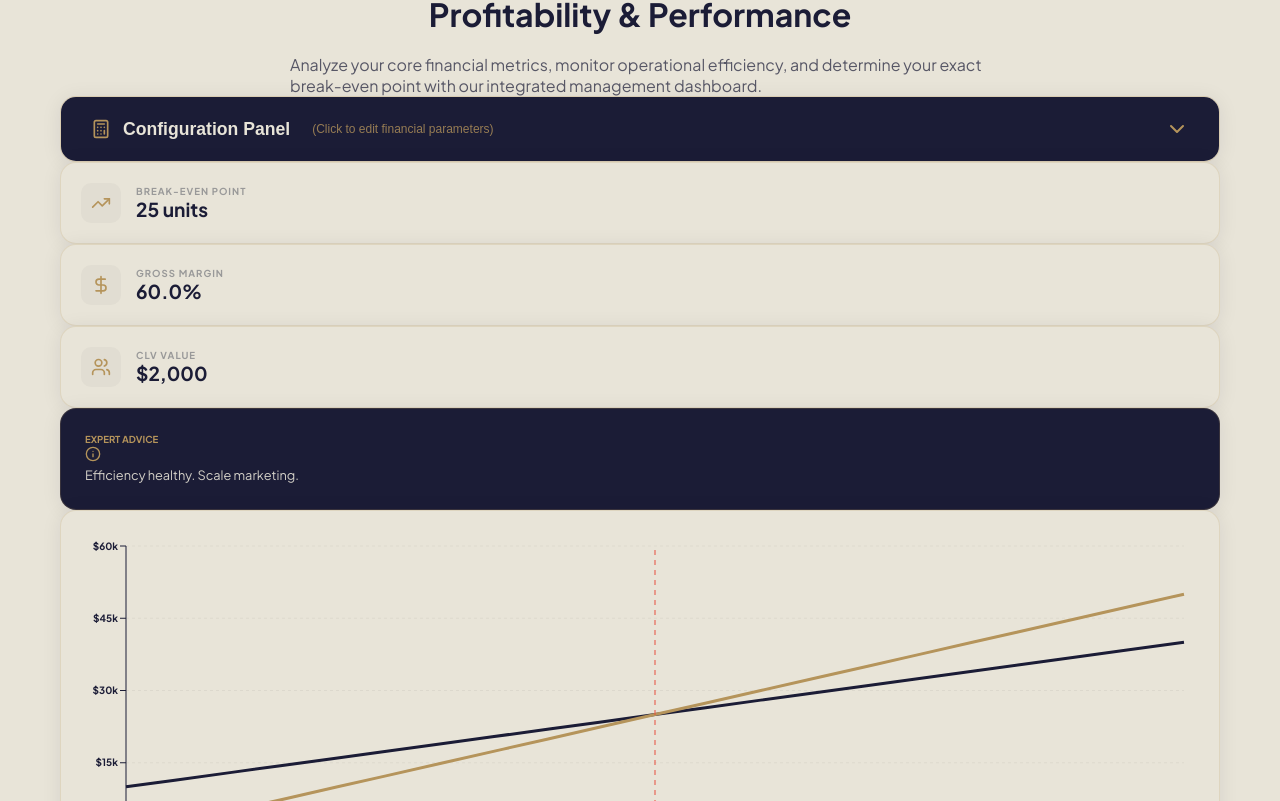
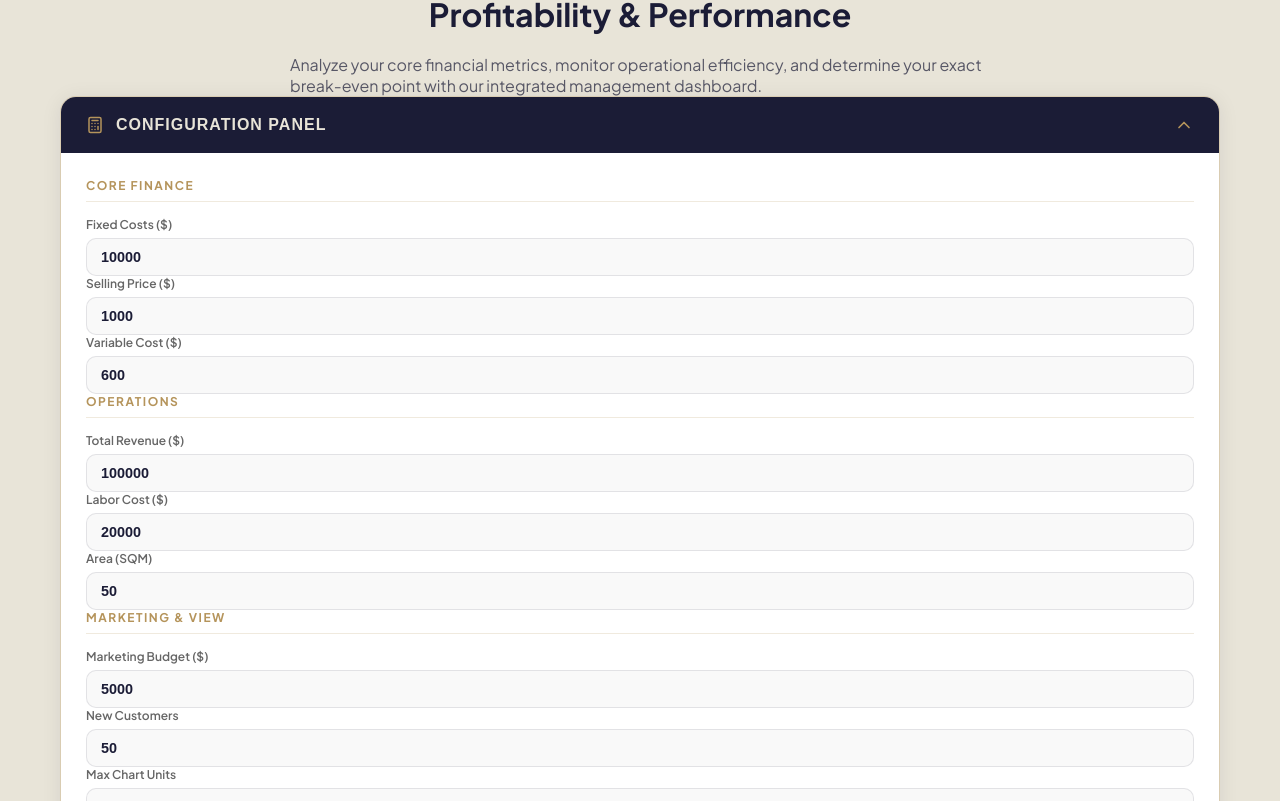
Before and after one commit to dphung88/real-estate-marketplace, a Next.js app: page /tools/break-even in a window 1280 px wide. Shown: the part 419-1220 px from the top of the page. Built offline with nearby package versions, Linux system fonts and the light colour scheme.

Commit message:
UI Enhancement: 3-column input layout for Configuration Panel

```diff
--- a/app/components/tools/AxiomBreakEven.js
+++ b/app/components/tools/AxiomBreakEven.js
@@ -17,10 +17,7 @@ import {
   TrendingUp,
   DollarSign,
   Users,
-  Target,
-  ArrowUpRight,
   Info,
-  ShoppingBag,
   ChevronDown,
   ChevronUp
 } from 'lucide-react';
@@ -41,7 +38,7 @@ const AxiomBreakEven = () => {
 
   const [maxUnits, setMaxUnits] = useState(50);
   const [chartData, setChartData] = useState([]);
-  const [isInputExpanded, setIsInputExpanded] = useState(false);
+  const [isInputExpanded, setIsInputExpanded] = useState(true); // Default expanded for easier editing
 
   // --- Calculations ---
   const contributionMargin = sellingPrice - variableCost;
@@ -66,49 +63,53 @@ const AxiomBreakEven = () => {
   return (
     <div className="axiom-finance-hub" style={{ fontFamily: "'Plus Jakarta Sans', sans-serif" }}>
 
-      {/* 1. COLLAPSIBLE INPUT PANEL */}
+      {/* 1. COLLAPSIBLE INPUT PANEL WITH 3-COLUMN LAYOUT */}
       <div className="contact-form-box mb-8" style={{ padding: '0', overflow: 'hidden', border: '1px solid rgba(181, 148, 91, 0.3)' }}>
         <button
           onClick={() => setIsInputExpanded(!isInputExpanded)}
-          style={{ width: '100%', padding: '20px 30px', background: '#1B1C36', border: 'none', display: 'flex', justifyContent: 'space-between', alignItems: 'center', cursor: 'pointer' }}
+          style={{ width: '100%', padding: '18px 25px', background: '#1B1C36', border: 'none', display: 'flex', justifyContent: 'space-between', alignItems: 'center', cursor: 'pointer' }}
         >
           <div style={{ display: 'flex', alignItems: 'center', gap: '12px' }}>
-            <Calculator size={20} color="#B5945B" />
-            <span style={{ color: '#E8E4D8', fontWeight: '700', fontSize: '1.1rem' }}>Configuration Panel</span>
-            {!isInputExpanded && <span style={{ color: '#B5945B', fontSize: '0.75rem', marginLeft: '10px', opacity: '0.8' }}>(Click to edit financial parameters)</span>}
+            <Calculator size={18} color="#B5945B" />
+            <span style={{ color: '#E8E4D8', fontWeight: '700', fontSize: '1rem', textTransform: 'uppercase', letterSpacing: '1px' }}>Configuration Panel</span>
           </div>
-          {isInputExpanded ? <ChevronUp color="#B5945B" /> : <ChevronDown color="#B5945B" />}
+          {isInputExpanded ? <ChevronUp color="#B5945B" size={20} /> : <ChevronDown color="#B5945B" size={20} />}
         </button>
 
         {isInputExpanded && (
-          <div style={{ padding: '30px', background: '#FFF' }} className="animate-in slide-in-from-top duration-300">
-            <div className="grid grid-cols-1 md:grid-cols-3 gap-8">
+          <div style={{ padding: '25px', background: '#FFF' }} className="animate-in slide-in-from-top duration-300">
+            <div className="grid grid-cols-1 md:grid-cols-3 gap-10">
+              {/* Column 1: Core Finance */}
               <div className="space-y-4">
-                <p style={{ fontSize: '0.7rem', fontWeight: '800', color: '#B5945B', textTransform: 'uppercase', letterSpacing: '1px' }}>Core Finance</p>
-                <MiniInput label="Fixed Costs ($)" value={fixedCosts} set={setFixedCosts} />
-                <MiniInput label="Selling Price ($)" value={sellingPrice} set={setSellingPrice} />
-                <MiniInput label="Variable Cost ($)" value={variableCost} set={setVariableCost} />
+                <p style={{ fontSize: '0.75rem', fontWeight: '800', color: '#B5945B', textTransform: 'uppercase', letterSpacing: '1.5px', borderBottom: '1px solid rgba(181, 148, 91, 0.2)', paddingBottom: '8px', marginBottom: '15px' }}>Core Finance</p>
+                <InlineInput label="Fixed Costs ($)" value={fixedCosts} set={setFixedCosts} />
+                <InlineInput label="Selling Price ($)" value={sellingPrice} set={setSellingPrice} />
+                <InlineInput label="Variable Cost ($)" value={variableCost} set={setVariableCost} />
               </div>
+
+              {/* Column 2: Operations */}
               <div className="space-y-4">
-                <p style={{ fontSize: '0.7rem', fontWeight: '800', color: '#B5945B', textTransform: 'uppercase', letterSpacing: '1px' }}>Operations</p>
-                <MiniInput label="Total Revenue ($)" value={totalRevenue} set={setTotalRevenue} />
-                <MiniInput label="Labor Cost ($)" value={laborCost} set={setLaborCost} />
-                <MiniInput label="Area (SQM)" value={area} set={setArea} />
+                <p style={{ fontSize: '0.75rem', fontWeight: '800', color: '#B5945B', textTransform: 'uppercase', letterSpacing: '1.5px', borderBottom: '1px solid rgba(181, 148, 91, 0.2)', paddingBottom: '8px', marginBottom: '15px' }}>Operations</p>
+                <InlineInput label="Total Revenue ($)" value={totalRevenue} set={setTotalRevenue} />
+                <InlineInput label="Labor Cost ($)" value={laborCost} set={setLaborCost} />
+                <InlineInput label="Area (SQM)" value={area} set={setArea} />
               </div>
+
+              {/* Column 3: Marketing & Chart */}
               <div className="space-y-4">
-                <p style={{ fontSize: '0.7rem', fontWeight: '800', color: '#B5945B', textTransform: 'uppercase', letterSpacing: '1px' }}>Marketing</p>
-                <MiniInput label="Marketing Budget ($)" value={marketingCost} set={setMarketingCost} />
-                <MiniInput label="New Customers" value={newCustomers} set={setNewCustomers} />
-                <MiniInput label="Max Chart Units" value={maxUnits} set={setMaxUnits} />
+                <p style={{ fontSize: '0.75rem', fontWeight: '800', color: '#B5945B', textTransform: 'uppercase', letterSpacing: '1.5px', borderBottom: '1px solid rgba(181, 148, 91, 0.2)', paddingBottom: '8px', marginBottom: '15px' }}>Marketing & View</p>
+                <InlineInput label="Marketing Budget ($)" value={marketingCost} set={setMarketingCost} />
+                <InlineInput label="New Customers" value={newCustomers} set={setNewCustomers} />
+                <InlineInput label="Max Chart Units" value={maxUnits} set={setMaxUnits} />
               </div>
             </div>
           </div>
         )}
       </div>
 
-      {/* 2. MAIN DASHBOARD (FIXED HEIGHT) */}
+      {/* 2. MAIN DASHBOARD */}
       <div className="grid grid-cols-1 lg:grid-cols-12 gap-6">
-        {/* Left: Key Metrics (4 cols) */}
+        {/* Left Stats */}
         <div className="lg:col-span-4 space-y-4">
           <CompactMetric label="Break-Even Point" value={`${breakEvenUnits.toLocaleString()} units`} icon={<TrendingUp size={20} color="#B5945B" />} />
           <CompactMetric label="Gross Margin" value={`${grossProfitMargin.toFixed(1)}%`} icon={<DollarSign size={20} color="#B5945B" />} />
@@ -125,7 +126,7 @@ const AxiomBreakEven = () => {
           </div>
         </div>
 
-        {/* Right: Chart & Efficiency (8 cols) */}
+        {/* Right Chart */}
         <div className="lg:col-span-8 space-y-6">
           <div className="contact-form-box" style={{ padding: '25px' }}>
             <div style={{ height: '350px', width: '100%' }}>
@@ -157,14 +158,35 @@ const AxiomBreakEven = () => {
   );
 };
 
-const MiniInput = ({ label, value, set }) => (
-  <div className="form-group" style={{ marginBottom: '0' }}>
-    <label style={{ fontSize: '0.75rem', marginBottom: '4px' }}>{label}</label>
+// IMPROVED INLINE INPUT FOR 3-COLUMN LAYOUT
+const InlineInput = ({ label, value, set }) => (
+  <div style={{ display: 'flex', flexDirection: 'column', gap: '6px' }}>
+    <label style={{ fontSize: '0.75rem', fontWeight: '600', color: '#666' }}>{label}</label>
     <input
       type="number"
       value={value}
       onChange={(e) => set(Number(e.target.value))}
-      style={{ padding: '8px 12px', fontSize: '0.9rem' }}
+      style={{
+        width: '100%',
+        padding: '10px 14px',
+        fontSize: '0.9rem',
+        fontWeight: '700',
+        background: '#F9F9F9',
+        border: '1.5px solid rgba(27, 28, 54, 0.1)',
+        borderRadius: '10px',
+        color: '#1B1C36',
+        transition: 'all 0.2s'
+      }}
+      onFocus={(e) => {
+        e.target.style.borderColor = '#B5945B';
+        e.target.style.background = '#FFF';
+        e.target.style.boxShadow = '0 0 0 3px rgba(181, 148, 91, 0.1)';
+      }}
+      onBlur={(e) => {
+        e.target.style.borderColor = 'rgba(27, 28, 54, 0.1)';
+        e.target.style.background = '#F9F9F9';
+        e.target.style.boxShadow = 'none';
+      }}
     />
   </div>
 );
```
